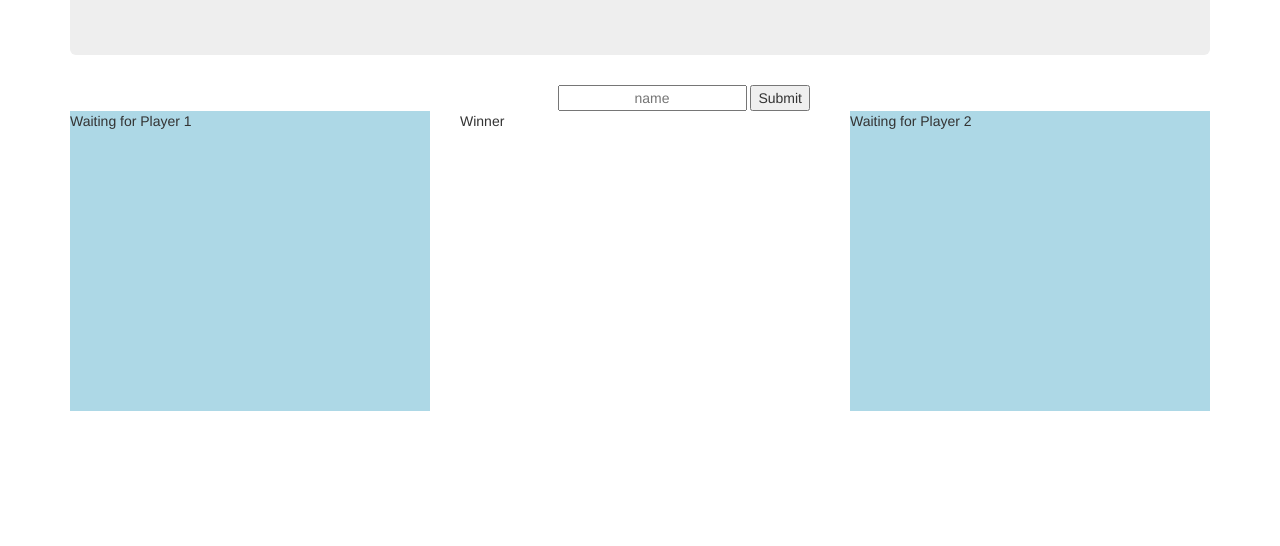
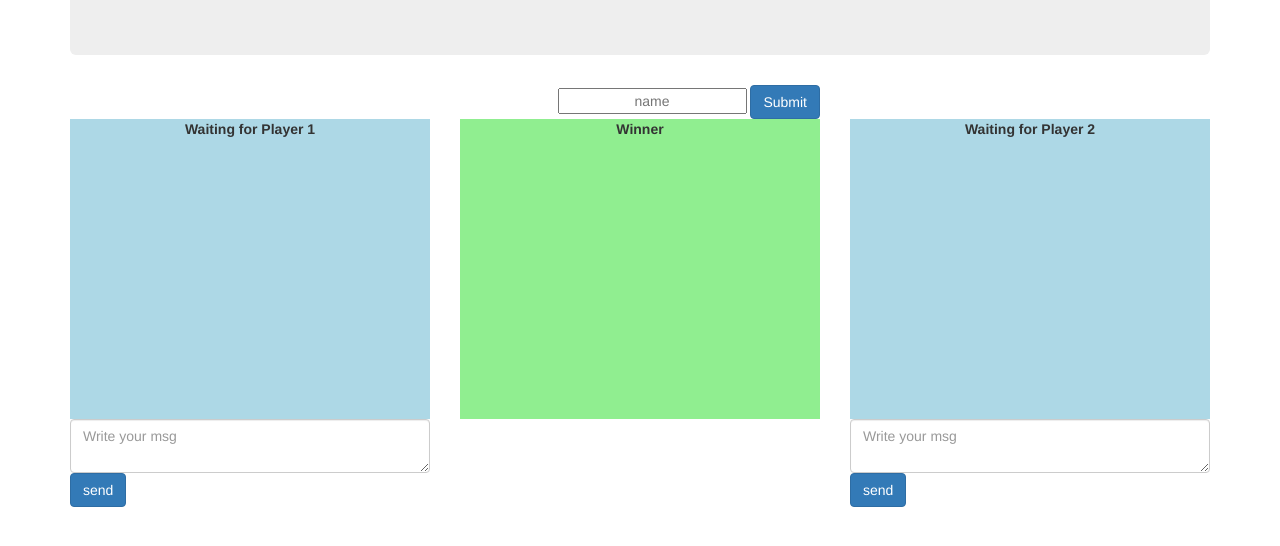
Before and after one commit to manudee/RPS-Multiplayer, a plain HTML site: page index.html in a window 1280 px wide. Shown: the part 160-706 px from the top of the page. Drawn offline with nearby package versions, Linux system fonts and the light colour scheme.

Commit message:
Added Chat boxes and buttons

```diff
--- a/assets/css/style.css
+++ b/assets/css/style.css
@@ -3,4 +3,14 @@
 	min-height: 300px;
 	border: 2px black;
 	background-color: lightblue;
+	text-align: center;
 }
+
+.winner{
+
+	min-height: 300px;
+	border: 2px black;
+	background-color: lightgreen;
+	text-align: center;
+
+}
--- a/index.html
+++ b/index.html
@@ -26,23 +26,34 @@
 <!-- Most Recent Member Panel -->
         <div class="col-lg-12 col-lg-offset-5">
        	  <input id="add-player" type="text" placeholder="name" class="text-center">
-       	  <button id="submit" value="submit">Submit</button>
+       	  <button id="submit" value="submit" class="btn btn-default btn-primary">Submit</button>
         </div>
 	</div>
 	    <div class="row">
 	    	<div class='col-md-4'>
-	    	<div id="player1" class="player"> Waiting for Player 1</div>
+	    	<div id="player1" class="player"><strong> Waiting for Player 1</strong></div>
+	    		<div>
+	    		<textarea name="chat" class="form-control msg" tabindex="4"
+         		 placeholder="Write your msg" required></textarea>
+         		 <button id='send' class="btn btn-default btn-primary send">send</button>
+          		</div>
 	    	</div>
 	    	<div class='col-md-4'>
-	    		<div id="result" class="winner"> Winner </div>
+	    		<div id="result" class="winner"><strong> Winner</strong> </div>
 	    	</div>
 	    	<div class='col-md-4'>
-	    		<div id="player2" class="player">Waiting for Player 2</div>
+	    		<div id="player2" class="player"><strong>Waiting for Player 2</strong></div>
+	    		<div>
+	    		<textarea name="chat" class="form-control msg" tabindex="4"
+         		 placeholder="Write your msg" required></textarea>
+         		 <button id='send' class="btn btn-default btn-primary send">send</button>
+          		</div>
 	    	</div>
 
 	    </div>
 
 	    <div class="row">
+
 	    </div>
 
 
```
